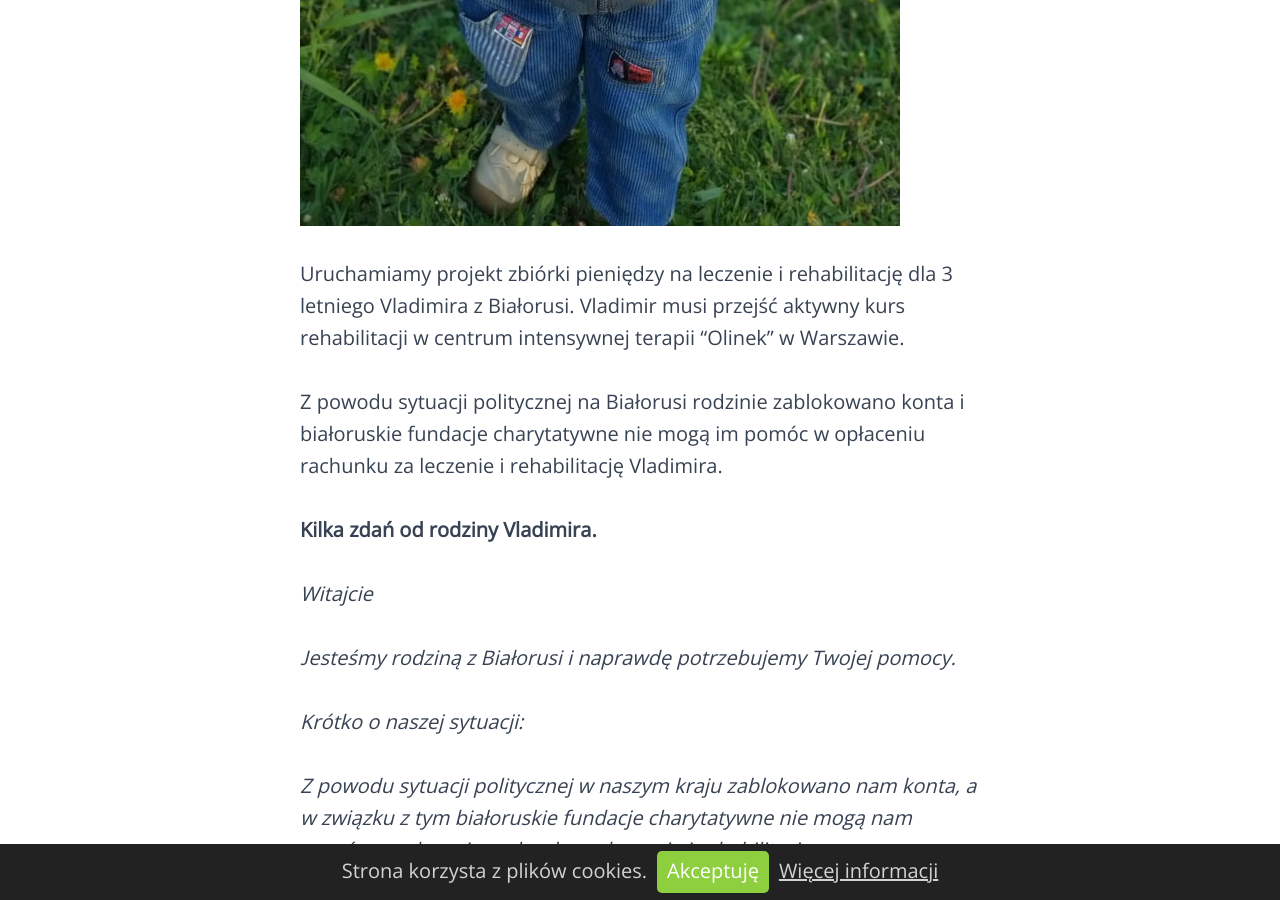
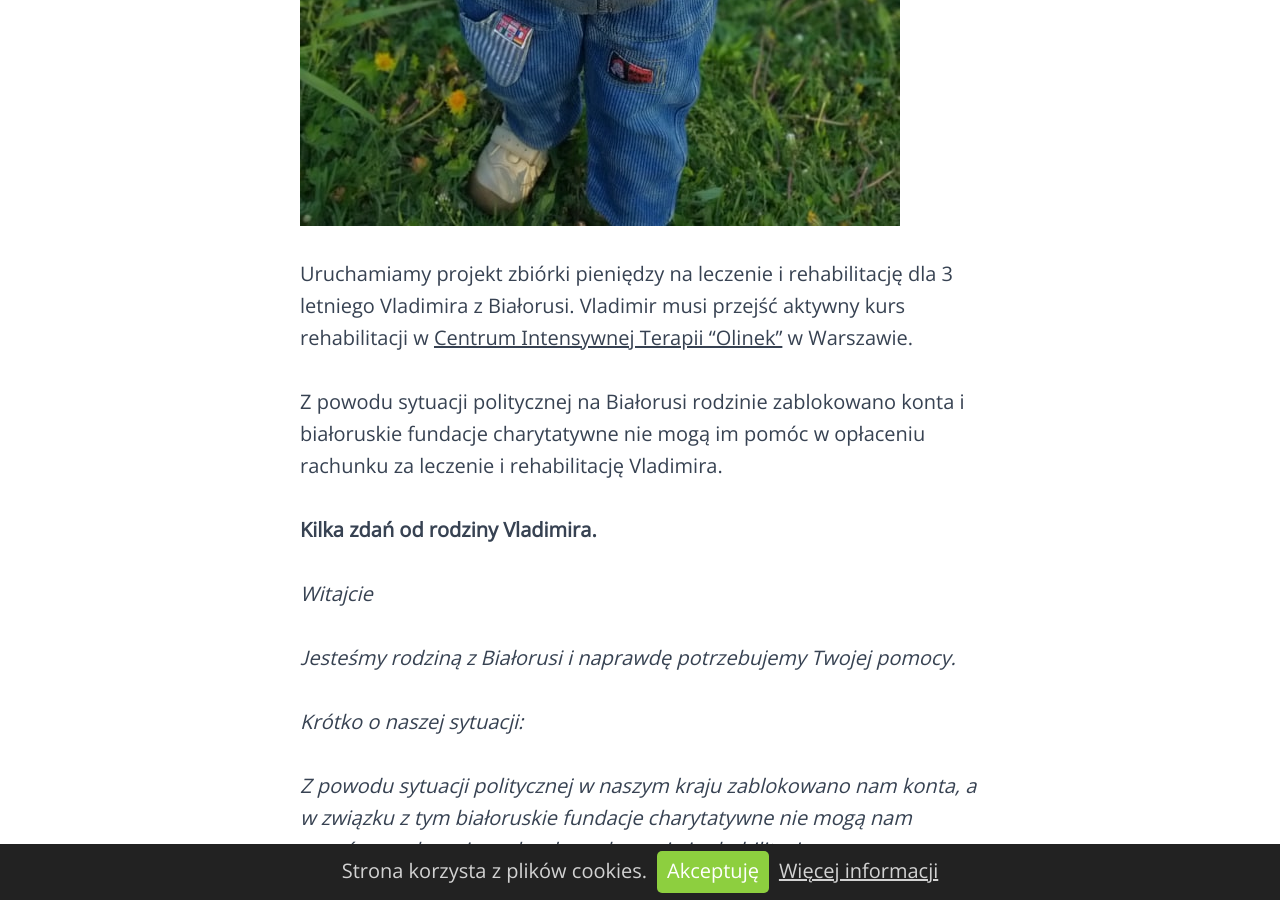
Before and after one commit to noweteraz/nowe-teraz-pl, a Jekyll site: the page built from _posts/2020-11-09-pomoc-dla-vladimira.markdown, in a window 1280 px wide and 900 px high, scrolled down 1233 px. Built offline with Jekyll 4.4.1, drawn with Linux system fonts in a browser that asks for light colours; some of the changed lines change nothing that is shown.

Commit message:
Update content.

```diff
--- a/_posts/2020-11-09-pomoc-dla-vladimira.markdown
+++ b/_posts/2020-11-09-pomoc-dla-vladimira.markdown
@@ -8,7 +8,7 @@ description: >-
 title: "Pomoc dla Vladimira"
 ---
 
-Uruchamiamy projekt zbiórki pieniędzy na leczenie i rehabilitację dla 3 letniego Vladimira z Białorusi. Vladimir musi przejść aktywny kurs rehabilitacji w centrum intensywnej terapii "Olinek" w Warszawie.
+Uruchamiamy projekt zbiórki pieniędzy na leczenie i rehabilitację dla 3 letniego Vladimira z Białorusi. Vladimir musi przejść aktywny kurs rehabilitacji w [Centrum Intensywnej Terapii "Olinek"](https://olinek.com.pl){:target="_blank"} w Warszawie.
 
 Z powodu sytuacji politycznej na Białorusi rodzinie zablokowano konta i białoruskie fundacje charytatywne nie mogą im pomóc w opłaceniu rachunku za leczenie i rehabilitację Vladimira.
 
```
